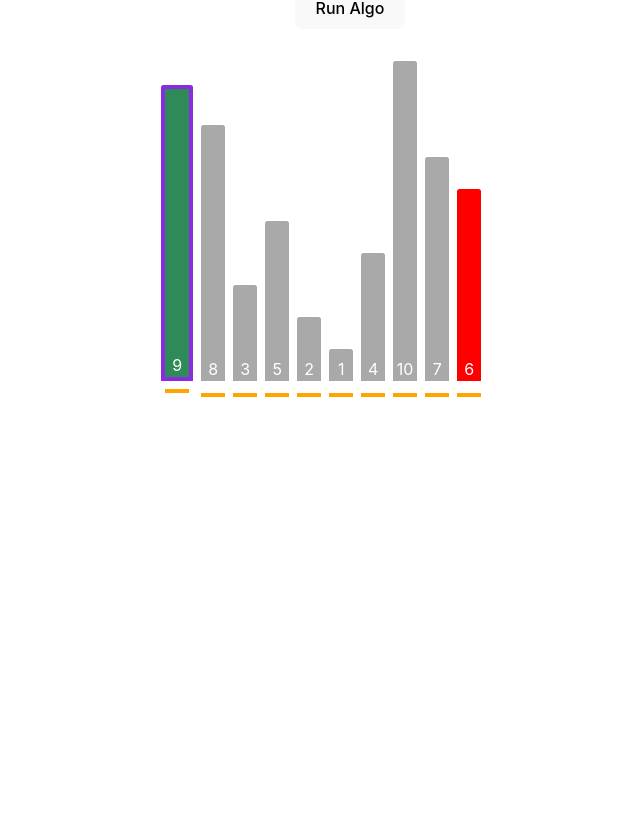
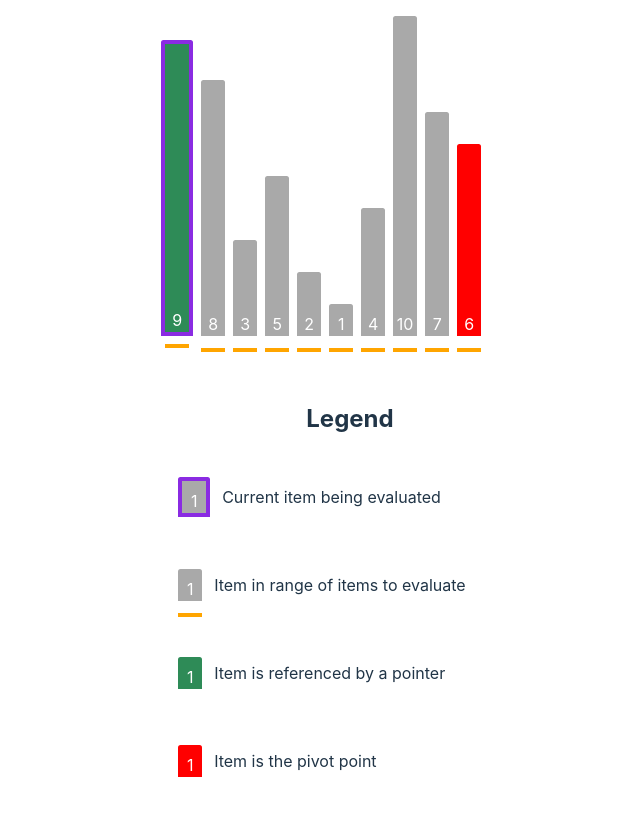
Before and after one commit to TBVanderley4545/the-one-that-visualizes-algorithms, a React (Vite) app: page / in a window 1280 px wide. Shown: the part 278-1094 px from the top of the page, without its empty margins (290-930 px from the left). Before the commit the page ends 800 px from the top, so only its background shows below. Built offline with nearby package versions, Linux system fonts and the light colour scheme.

Commit message:
* Adding a legend for the algorithm visualization

```diff
--- a/src/modules/algorithms/components/QuickSort/index.tsx
+++ b/src/modules/algorithms/components/QuickSort/index.tsx
@@ -67,7 +67,6 @@ const QuickSort = () => {
   return (
     <>
       <button
-        className={styles["run-button"]}
         type="button"
         onClick={() => {
           algorithm();
@@ -75,6 +74,7 @@ const QuickSort = () => {
       >
         Run Algo
       </button>
+
       <div className={styles.container}>
         {vals.map((val, idx) => {
           return (
--- a/src/modules/algorithms/components/QuickSort/style.module.scss
+++ b/src/modules/algorithms/components/QuickSort/style.module.scss
@@ -1,7 +1,3 @@
-.run-button {
-  margin-bottom: 2em;
-}
-
 .container {
   align-items: flex-end;
   column-gap: 0.5em;
--- /dev/null
+++ b/src/modules/core/components/Legend/index.tsx
@@ -0,0 +1,60 @@
+import Bar from "@/modules/core/components/Bar";
+import styles from "./style.module.scss";
+
+const Legend = () => (
+  <div className={styles.container}>
+    <h2 className={styles.headline}>Legend</h2>
+
+    <div className={styles["legend-items"]}>
+      <div className={styles["legend-item"]}>
+        <Bar
+          Value={1}
+          IsCurrent={true}
+          IsInRange={false}
+          IsPointer={false}
+          IsPivot={false}
+        />
+
+        <p>Current item being evaluated</p>
+      </div>
+
+      <div className={styles["legend-item"]}>
+        <Bar
+          Value={1}
+          IsCurrent={false}
+          IsInRange={true}
+          IsPointer={false}
+          IsPivot={false}
+        />
+
+        <p>Item in range of items to evaluate</p>
+      </div>
+
+      <div className={styles["legend-item"]}>
+        <Bar
+          Value={1}
+          IsCurrent={false}
+          IsInRange={false}
+          IsPointer={true}
+          IsPivot={false}
+        />
+
+        <p>Item is referenced by a pointer</p>
+      </div>
+
+      <div className={styles["legend-item"]}>
+        <Bar
+          Value={1}
+          IsCurrent={false}
+          IsInRange={false}
+          IsPointer={false}
+          IsPivot={true}
+        />
+
+        <p>Item is the pivot point</p>
+      </div>
+    </div>
+  </div>
+);
+
+export default Legend;
--- /dev/null
+++ b/src/modules/core/components/Legend/style.module.scss
@@ -0,0 +1,24 @@
+.headline {
+  font-size: 1.5em;
+  margin: 0
+}
+
+.container {
+  border: 1px solid white;
+  display: flex;
+  flex-direction: column;
+  padding: 1em;
+  row-gap: 2em;
+}
+
+.legend-items {
+  display: flex;
+  flex-direction: column;
+  row-gap: 2em;
+}
+
+.legend-item {
+  align-items: center;
+  column-gap: 0.75em;
+  display: flex;
+}
--- a/src/modules/pages/Visualizer/index.tsx
+++ b/src/modules/pages/Visualizer/index.tsx
@@ -1,12 +1,15 @@
 import QuickSort from "@/modules/algorithms/components/QuickSort";
+import Legend from "@/modules/core/components/Legend";
 import PageHeadline from "@/modules/core/components/PageHeadline";
+import styles from "./style.module.scss";
 
 const Visualizer = () => {
   return (
-    <>
+    <div className={styles.container}>
       <PageHeadline text={"Algo Visualizer"} />
       <QuickSort />
-    </>
+      <Legend />
+    </div>
   );
 };
 
--- /dev/null
+++ b/src/modules/pages/Visualizer/style.module.scss
@@ -0,0 +1,5 @@
+.container {
+  display: flex;
+  flex-direction: column;
+  row-gap: 3em;
+}
```
